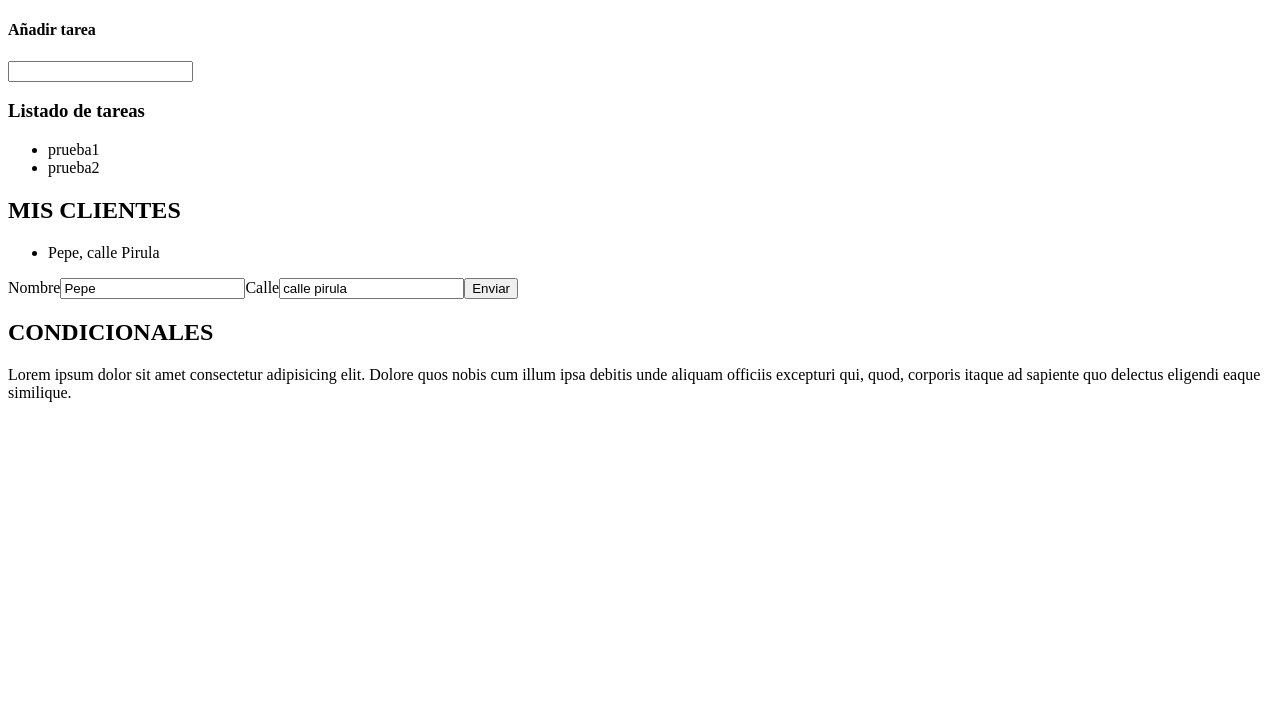
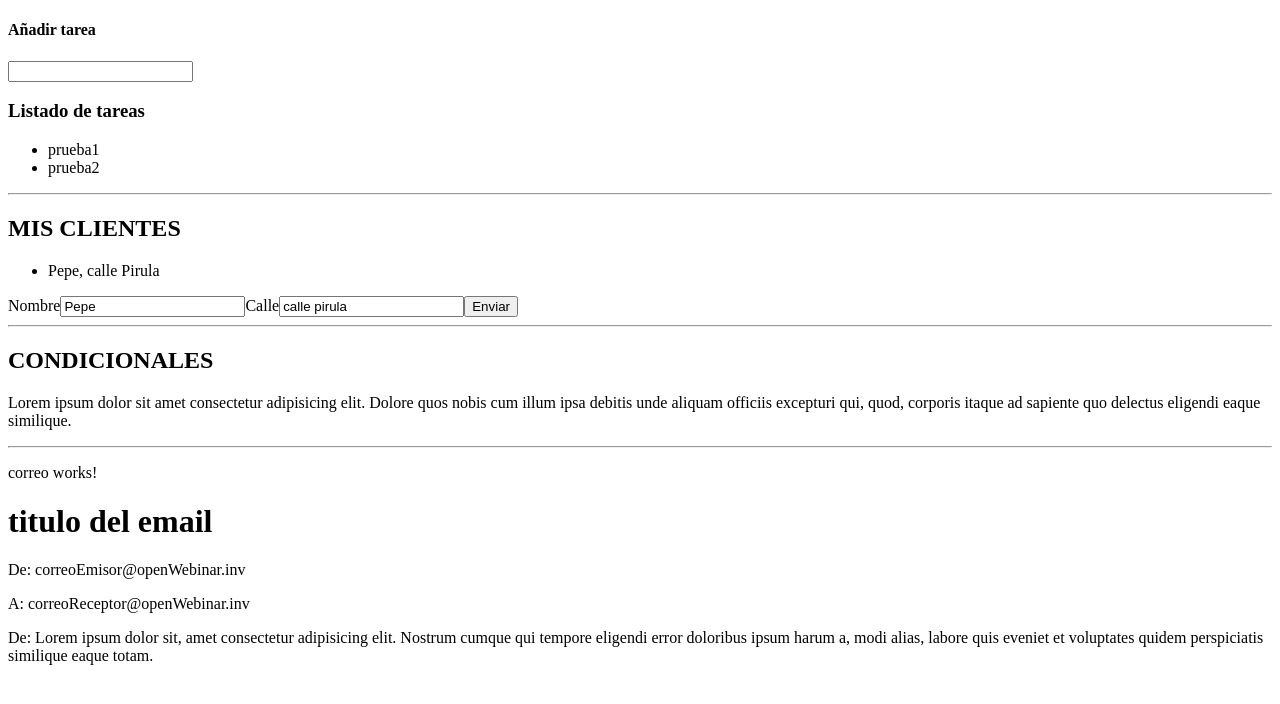
Before and after one commit to AdrianPajaresPeso/A.4.3.1.-Angular---Componentes, an Angular app: page / in a window 1280 px wide. Shown: the top 704 px of the page. Built offline with nearby package versions, Linux system fonts and the light colour scheme.

Commit message:
develop / punto C hecho

```diff
--- a/src/app/app.component.html
+++ b/src/app/app.component.html
@@ -16,10 +16,12 @@
 <!-- * * * * * * * * * * * * * * * * * * * * * * * * * * * * * * * -->
 
 <app-listado></app-listado>
+<hr>
 <app-misclientes></app-misclientes>
+<hr>
 <app-condicionales></app-condicionales>
-
-
+<hr>
+<app-correo></app-correo>
 
 
 <router-outlet></router-outlet>
--- a/src/app/app.module.ts
+++ b/src/app/app.module.ts
@@ -8,12 +8,14 @@ import { ListadoComponent } from './listado/listado.component';
 import {FormsModule} from '@angular/forms';
 import { MisclientesComponent } from './misclientes/misclientes.component';
 import { CondicionalesComponent } from './condicionales/condicionales.component';
+import { CorreoComponent } from './components/correo/correo.component';
 @NgModule({
   declarations: [
     AppComponent,
     ListadoComponent,
     MisclientesComponent,
-    CondicionalesComponent
+    CondicionalesComponent,
+    CorreoComponent
   ],
   imports: [
     BrowserModule,
--- /dev/null
+++ b/src/app/components/correo/correo.component.html
@@ -0,0 +1,5 @@
+<p>correo works!</p>
+<h1>{{correo.titulo}}</h1>
+<p>De: {{correo.emisor}}</p>
+<p>A: {{correo.destinatario}}</p>
+<p>De: {{correo.cuerpo}}</p>
--- /dev/null
+++ b/src/app/components/correo/correo.component.ts
@@ -0,0 +1,23 @@
+import { Component, OnInit } from '@angular/core';
+
+@Component({
+  selector: 'app-correo',
+  templateUrl: './correo.component.html',
+  styleUrls: ['./correo.component.css']
+})
+export class CorreoComponent implements OnInit {
+
+  correo: any;
+  constructor() {
+    this.correo = {
+      titulo: 'titulo del email',
+      cuerpo: 'Lorem ipsum dolor sit, amet consectetur adipisicing elit. Nostrum cumque qui tempore eligendi error doloribus ipsum harum a, modi alias, labore quis eveniet et voluptates quidem perspiciatis similique eaque totam.',
+      emisor: 'correoEmisor@openWebinar.inv',
+      destinatario: 'correoReceptor@openWebinar.inv'
+    };
+  }
+
+  ngOnInit(): void {
+  }
+
+}
```
Also changed, not shown: src/app/components/correo/correo.component.css (added), 1 other file (tests, documents, lock files or other folders).
